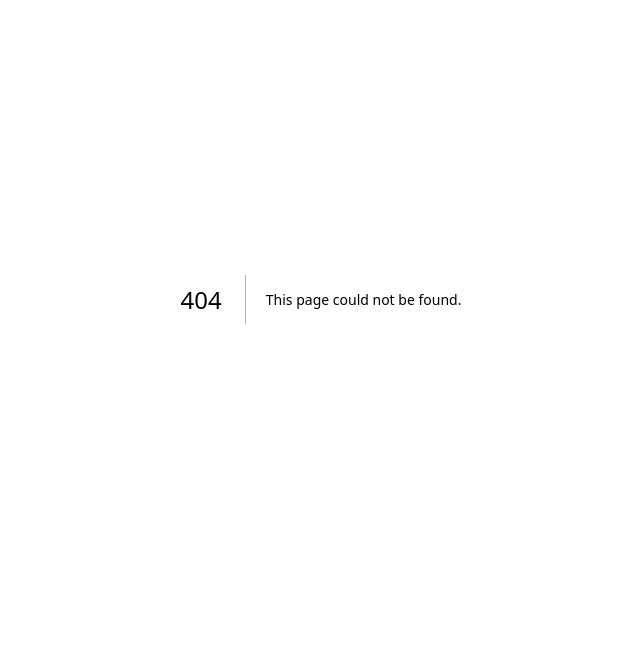
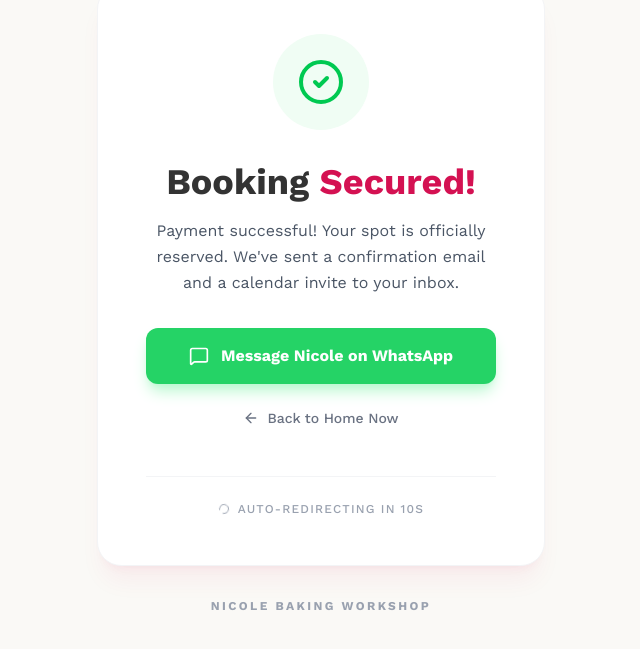
Before and after one commit to nicoleliew70/baking-page, a Next.js app: page /success in a window 1280 px wide. Before the commit this address had no page. Shown: the part 101-750 px from the top of the page, without its empty margins (319-959 px from the left). Built offline with nearby package versions, Linux system fonts and the light colour scheme.

Commit message:
feat: add dedicated success page with auto-redirect and whatsapp button

```diff
--- a/src/app/api/book/route.ts
+++ b/src/app/api/book/route.ts
@@ -56,8 +56,8 @@ export async function POST(request: Request) {
         enabled: true,
       },
       customer_email: email,
-      success_url: `${appUrl}/?status=success&session_id={CHECKOUT_SESSION_ID}`,
-      cancel_url: `${appUrl}/?status=cancelled`,
+      success_url: `${appUrl}/success?session_id={CHECKOUT_SESSION_ID}`,
+      cancel_url: `${appUrl}/#calendar`,
       metadata: {
         booking_date: dateStr,
         customer_name: name,
--- /dev/null
+++ b/src/app/success/page.tsx
@@ -0,0 +1,86 @@
+'use client';
+
+import React, { useEffect, useState } from 'react';
+import { useRouter } from 'next/navigation';
+import { motion } from 'framer-motion';
+import { CheckCircle2, MessageSquare, ArrowLeft, Loader2 } from 'lucide-react';
+import { WORKSHOP_CONFIG } from '@/lib/config';
+
+export default function SuccessPage() {
+  const router = useRouter();
+  const [countdown, setCountdown] = useState(15);
+
+  useEffect(() => {
+    const timer = setInterval(() => {
+      setCountdown((prev) => {
+        if (prev <= 1) {
+          clearInterval(timer);
+          router.push('/');
+          return 0;
+        }
+        return prev - 1;
+      });
+    }, 1000);
+
+    return () => clearInterval(timer);
+  }, [router]);
+
+  return (
+    <div className="min-h-screen bg-cream flex flex-col items-center justify-center px-6 py-12">
+      <motion.div
+        initial={{ opacity: 0, y: 20 }}
+        animate={{ opacity: 1, y: 0 }}
+        transition={{ duration: 0.8 }}
+        className="max-w-md w-full bg-white rounded-3xl shadow-xl shadow-primary/5 p-8 md:p-12 text-center border border-gray-100"
+      >
+        <motion.div
+          initial={{ scale: 0 }}
+          animate={{ scale: 1 }}
+          transition={{ type: "spring", stiffness: 200, damping: 15, delay: 0.2 }}
+          className="w-24 h-24 bg-green-50 rounded-full flex items-center justify-center mx-auto mb-8"
+        >
+          <CheckCircle2 className="w-12 h-12 text-green-500" />
+        </motion.div>
+
+        <h1 className="text-4xl font-bold text-charcoal mb-4">
+          Booking <span className="text-primary">Secured!</span>
+        </h1>
+
+        <p className="text-gray-600 mb-8 leading-relaxed">
+          Payment successful! Your spot is officially reserved. We've sent a confirmation email and a calendar invite to your inbox.
+        </p>
+
+        <div className="space-y-4 mb-10">
+          <a
+            href={`https://wa.me/${WORKSHOP_CONFIG.general.whatsappNumber}`}
+            target="_blank"
+            rel="noopener noreferrer"
+            className="flex items-center justify-center gap-3 w-full bg-[#25D366] text-white font-bold py-4 rounded-xl hover:bg-[#20bd5a] transition-all shadow-lg shadow-green-200 group"
+          >
+            <MessageSquare className="w-5 h-5 group-hover:scale-110 transition-transform" />
+            <span>Message Nicole on WhatsApp</span>
+          </a>
+
+          <button
+            onClick={() => router.push('/')}
+            className="flex items-center justify-center gap-2 w-full text-gray-500 font-medium py-2 hover:text-primary transition-colors text-sm"
+          >
+            <ArrowLeft className="w-4 h-4" />
+            <span>Back to Home Now</span>
+          </button>
+        </div>
+
+        <div className="pt-6 border-t border-gray-100">
+          <div className="flex items-center justify-center gap-2 text-xs text-gray-400 font-medium uppercase tracking-widest">
+            <Loader2 className="w-3 h-3 animate-spin" />
+            <span>Auto-redirecting in {countdown}s</span>
+          </div>
+        </div>
+      </motion.div>
+
+      <p className="mt-8 text-gray-400 text-xs uppercase tracking-[0.2em] font-bold">
+        Nicole Baking Workshop
+      </p>
+    </div>
+  );
+}
--- a/src/components/CalendarSection.tsx
+++ b/src/components/CalendarSection.tsx
@@ -57,13 +57,6 @@ export default function CalendarSection() {
   const startDate = startOfWeek(monthStart);
   const endDate = endOfWeek(monthEnd);
 
-  // Handle Stripe Redirection Success
-  useEffect(() => {
-    const status = searchParams.get('status');
-    if (status === 'success') {
-      setSubmitted(true);
-    }
-  }, [searchParams]);
 
   useEffect(() => {
     async function fetchAvailability() {
@@ -266,36 +259,14 @@ export default function CalendarSection() {
                 animate={{ opacity: 1, scale: 1 }}
                 className="bg-green-50 border border-green-200 rounded-2xl p-8 text-center"
               >
-                <CheckCircle2 className="w-16 h-16 text-green-500 mx-auto mb-4" />
-                <h3 className="text-2xl font-bold text-green-900 mb-2">Booking Confirmed!</h3>
-                <p className="text-green-700 mb-6 font-medium">
-                  Payment successful! Your spot is officially secured and your calendar invitation has been sent.
-                </p>
-
-                <div className="bg-white p-6 rounded-xl border border-gray-200 shadow-sm mb-6">
-                  <p className="text-sm text-gray-600 mb-6 text-center">
-                    Check your email for your booking details and receipt. We can't wait to bake with you!
-                  </p>
-                  <a
-                    href={`https://wa.me/${WORKSHOP_CONFIG.general.whatsappNumber}`}
-                    target="_blank"
-                    rel="noopener noreferrer"
-                    className="flex justify-center items-center space-x-2 bg-green-500 text-white px-4 py-3 rounded-lg font-medium hover:bg-green-600 transition-colors w-full"
-                  >
-                    <svg className="w-5 h-5 fill-current" viewBox="0 0 24 24"><path d="M12.031 0C5.385 0 0 5.385 0 12.031c0 2.126.549 4.168 1.593 5.969L.004 24l6.177-1.62A11.966 11.966 0 0012.031 24c6.646 0 12.031-5.385 12.031-12.031C24.062 5.385 18.677 0 12.031 0zm0 22A9.976 9.976 0 014.288 18.42l-.271-.43-3.468.91 1-3.376-.473-.755A9.978 9.978 0 012.031 12C2.031 6.477 6.477 2 12.031 2s10 4.477 10 10-4.477 10-10 10zm5.669-7.143c-.312-.156-1.844-.912-2.125-1.016-.282-.104-.485-.156-.69.156-.206.312-.801 1.016-.983 1.224-.183.208-.364.234-.676.078-.312-.156-1.313-.485-2.502-1.545-.928-.826-1.554-1.846-1.737-2.158-.183-.312-.02-.482.136-.638.141-.14.312-.364.469-.546.156-.182.208-.312.312-.52.104-.208.052-.39-.026-.546-.078-.156-.69-1.664-.946-2.28-.248-.598-.501-.516-.69-.525-.182-.01-.39-.01-.598-.01a1.14 1.14 0 00-.832.39c-.282.312-1.092 1.066-1.092 2.6s1.118 3.016 1.274 3.224c.156.208 2.197 3.354 5.318 4.706.744.323 1.326.516 1.777.66.747.239 1.427.205 1.962.124.594-.09 1.844-.754 2.104-1.482.261-.728.261-1.352.183-1.482-.078-.13-.282-.208-.594-.364z"/></svg>
-                    <span>Message Nicole on WhatsApp</span>
-                  </a>
-                </div>
-
+                <CheckCircle2 className="w-12 h-12 text-green-500 mx-auto mb-4" />
+                <h3 className="text-xl font-bold text-green-900 mb-2">Session Booked!</h3>
                 <button
                   onClick={() => {
                     setSubmitted(false);
-                    setSelectedDate(null);
                     setSelectedSlot(null);
-                    // Force clear the URL search params so the success state doesn't persist on refresh
-                    window.history.replaceState({}, '', '/');
                   }}
-                  className="mt-2 text-green-600 font-semibold hover:text-green-800 transition-colors"
+                  className="mt-2 text-green-600 text-sm font-semibold hover:text-green-800 transition-colors underline"
                 >
                   Book another session
                 </button>
```
